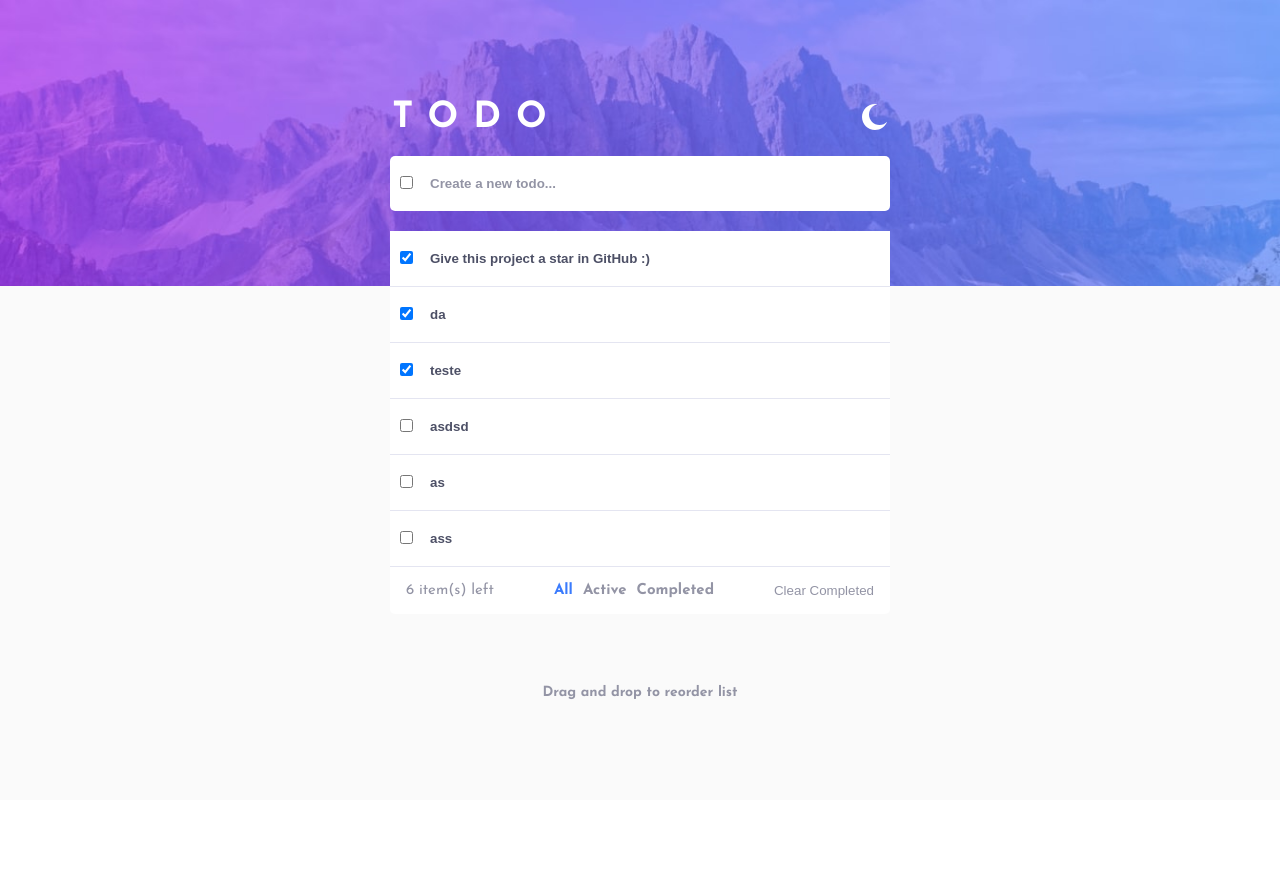
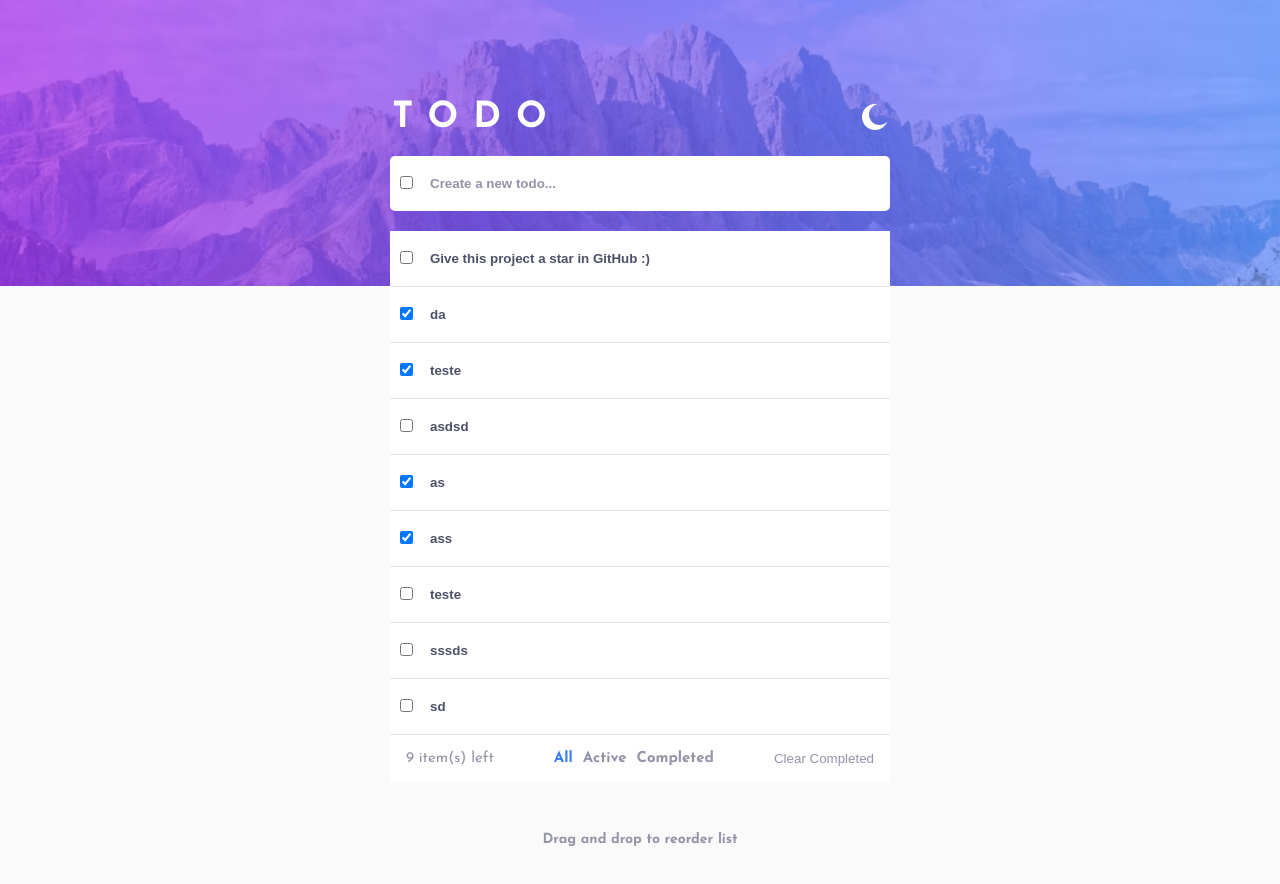
Before and after one commit to Danielhu3/todo-list-react, a React (Create React App) app: page / in a window 1280 px wide. Shown: the top 884 px of the page. Before the commit the page ends 800 px from the top, so only its background shows below. Built offline with nearby package versions, Linux system fonts and the light colour scheme; data requests are answered from the project's data file.

Commit message:
check and uncheck refreshing list

```diff
--- a/db.json
+++ b/db.json
@@ -3,7 +3,7 @@
     {
       "id": 1,
       "text": "Give this project a star in GitHub :)",
-      "done": true
+      "done": false
     },
     {
       "id": 2,
@@ -23,11 +23,26 @@
     {
       "id": 5,
       "text": "as",
-      "done": false
+      "done": true
     },
     {
       "id": 6,
       "text": "ass",
+      "done": true
+    },
+    {
+      "id": 7,
+      "text": "teste",
+      "done": false
+    },
+    {
+      "id": 8,
+      "text": "sssds",
+      "done": false
+    },
+    {
+      "id": 9,
+      "text": "sd",
       "done": false
     }
   ]
--- a/src/App.js
+++ b/src/App.js
@@ -17,7 +17,8 @@ function App() {
       setData(json)
     }
     fetchList()
-  },[request])
+    // data is needeed to when an item is checked or unchecked it will refresh list
+  },[request, data])
 
   return (
     <div className="App">
--- a/src/Components/BottomPart/Input.js
+++ b/src/Components/BottomPart/Input.js
@@ -11,6 +11,7 @@ const Input = ({text, id, done, placeholder, darkMode, AddItem, setData}) => {
 
    function todoPost(event){
     async function fetch(){
+      console.log(event)
       const {url, options} = ITEM_POST({
         id: null,
         text : event.target.value,
```
